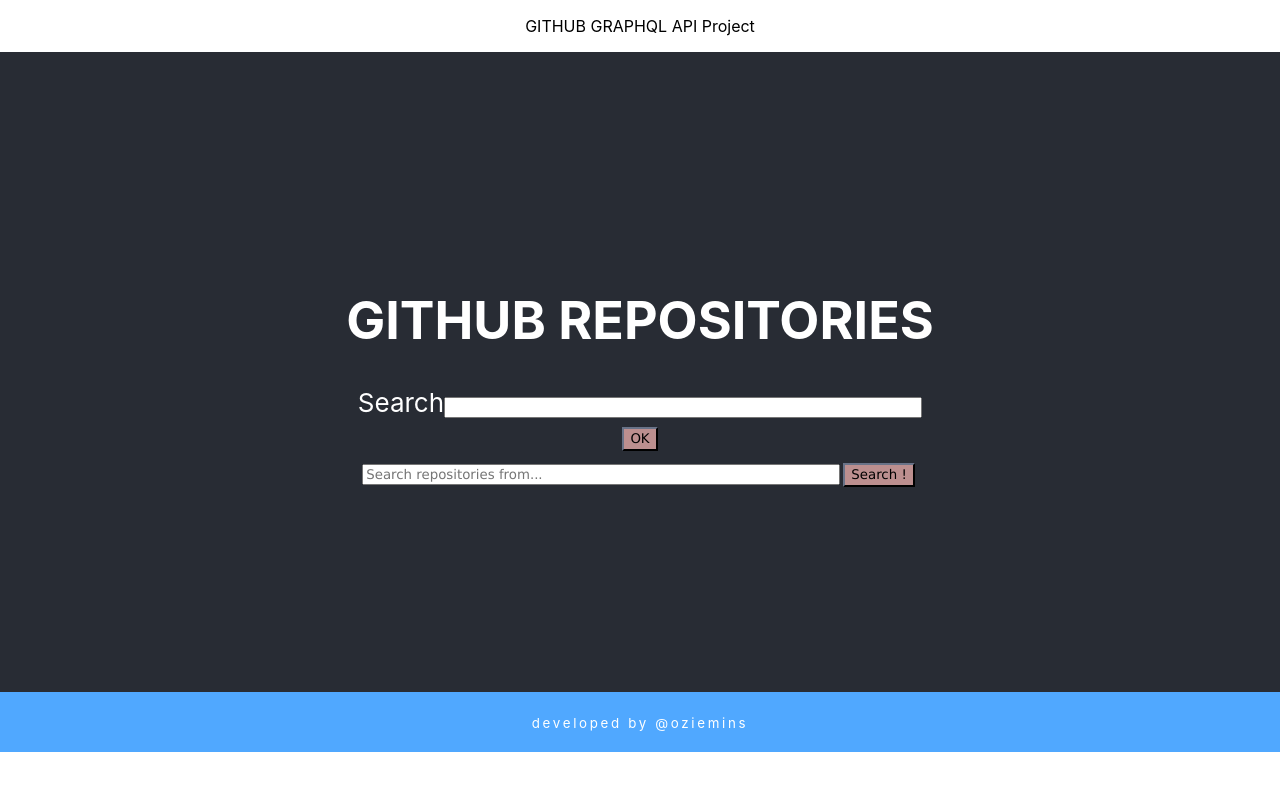
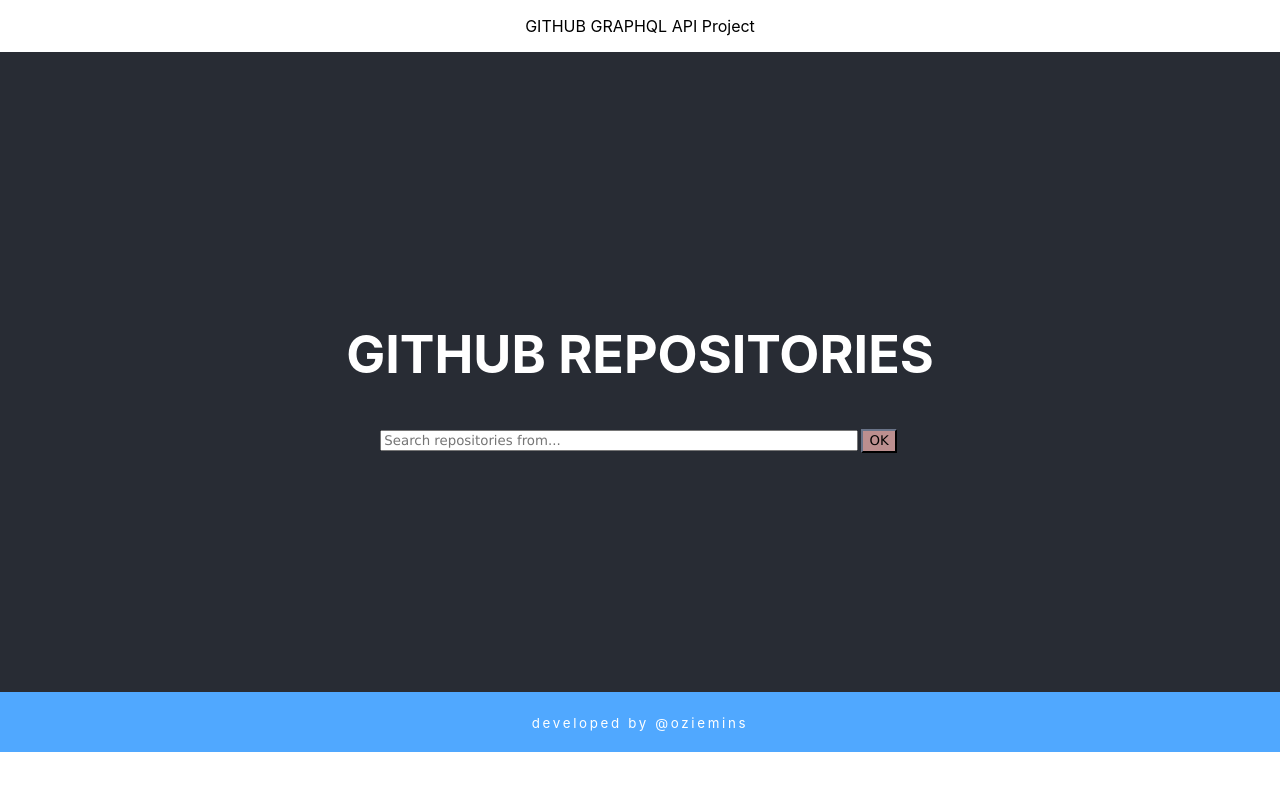
Before and after one commit to oziemins/github-graphql, a React (Create React App) app: page / in a window 1280 px wide. Shown: the top 790 px of the page. Built offline with nearby package versions, Linux system fonts and the light colour scheme; no server answers.

Commit message:
organize files

```diff
--- a/src/Components/App.js
+++ b/src/Components/App.js
@@ -1,5 +1,5 @@
 
-import "./App.css";
+import "./app.css";
 
 // useQuery - grapQL hook importnat to make a queries through our APIs
 //import { ApolloClient, InMemoryCache, gql, HttpLink, useQuery } from "@apollo/client";
@@ -8,7 +8,6 @@
 // import { setContext } from "@apollo/client/link/context";
 import Footer from "./Footer";
 //import RepositoryList from "./Repositories/RepositoryList";
-import SearchBar from "./SearchBar";
 import Search from "./Search";
 
 function App() {
@@ -25,12 +24,8 @@
         <header className="App-header">
           <div>
             <h1>GITHUB REPOSITORIES</h1>
+
             <Search/>
-            <SearchBar />
-
-
-
-
           </div>
         </header>
 
--- a/src/Components/Repositories/Repository.js
+++ b/src/Components/Repository/Repository.js
@@ -1,6 +1,7 @@
 import React from 'react';
 
 const Repository = (props) => {
+  console.log("props.repository", props.repository)
   const { name, description, isFork } = props.repository;
 
   return (
--- a/src/Components/Search/index.js
+++ b/src/Components/Search/index.js
@@ -1,24 +1,25 @@
 import React, { useState } from 'react';
 import { useLazyQuery } from '@apollo/client';
 import { QUERY_REPO } from '../../api/apolloApi';
-import RepositoryList from '../Repositories/RepositoryList';
+import RepositoryList from '../RepositoryList/RepositoryList';
+import "./style.css";
 
 const Search = () => {
-    const [searchFilter, setSearchFilter] = useState('');
+    const [searchParameter, setSearchFilter] = useState('');
     const [executeSearch, { data }] = useLazyQuery(QUERY_REPO);
     console.log("search data", data)
     return (
       <>
         <div>
-          Search
           <input
             type="text"
+            placeholder="Search repositories from..."
             onChange={(e) => setSearchFilter(e.target.value)}
           />
           <button
             onClick={() =>
               {executeSearch({
-                variables: { userName: searchFilter }
+                variables: { userName: searchParameter }
               })
               console.log(data)}
             }
--- a/src/Components/SearchBar/index.js
+++ /dev/null
@@ -1,35 +0,0 @@
-import React, { useState } from 'react';
-import "./style.css";
-
-const SearchBar = () => {
-  const [formState, setFormState] = useState({
-    userName: ''
-  });
-
-  return (
-    <div>
-      <form
-        onSubmit={(e) => {
-          e.preventDefault();
-        }}
-      >
-        <div className="flex flex-column mt2">
-          <input
-            value={formState.userName}
-            onChange={(e) =>
-              setFormState({
-                ...formState,
-                userName: e.target.value
-              })
-            }
-            type="text"
-            placeholder="Search repositories from..."
-          />
-        <button>Search !</button>
-        </div>
-      </form>
-    </div>
-  );
-};
-
-export default SearchBar;
--- a/src/Components/SearchBar/style.css
+++ /dev/null
@@ -1,19 +0,0 @@
-input {
-    font-family: verdana;
-    width: 80%;
-}
-
-button {
-    font-family: verdana;
-    background-color: rosybrown;
-    text-align: center;
-    margin: 3px;
-    padding: 2px 6px 3px;
-    border-color: #282c34;
-    border-width: 2px;
-    max-width: 80%;
-  }
-
-  button:hover {
-    color: white;
-  }
```
Also changed, not shown: src/Components/RepositoryList/RepositoryList.js (renamed from src/Components/Repositories/RepositoryList.js, +3 -17 lines), src/Components/RepositoryList/style.css (added).
